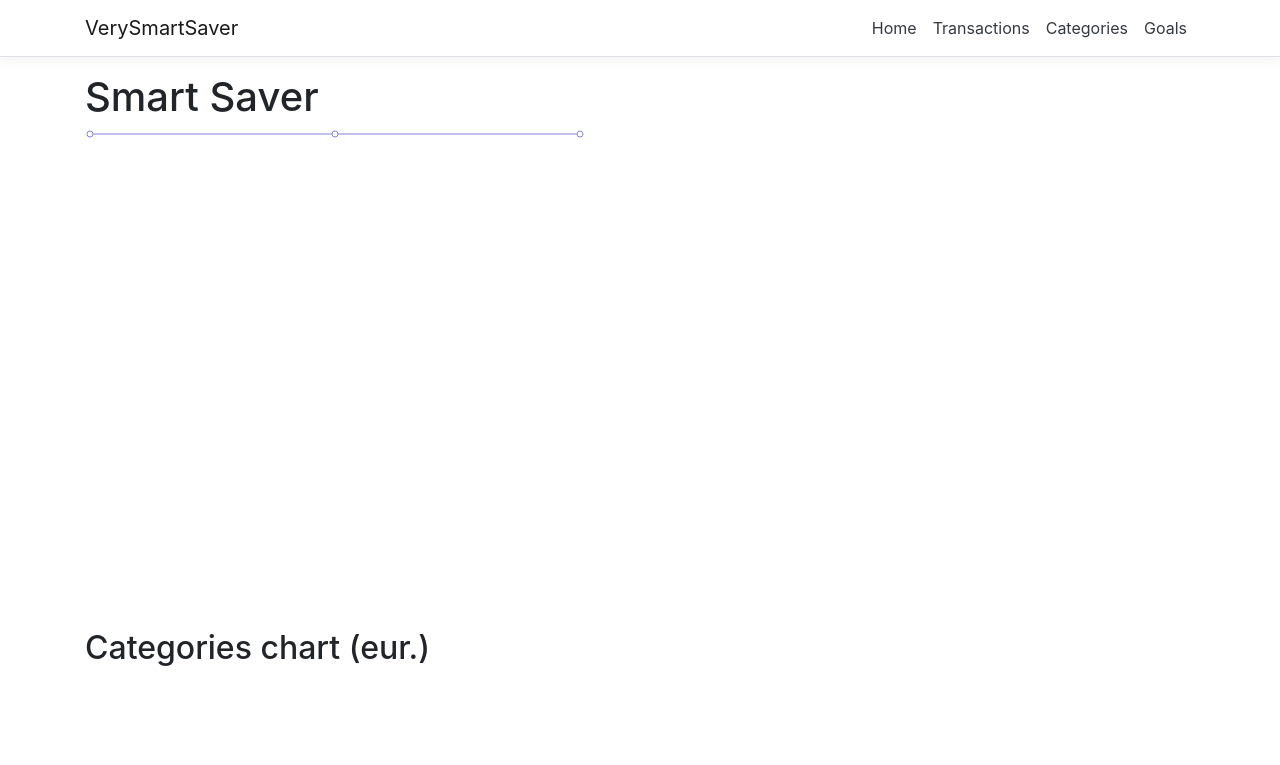
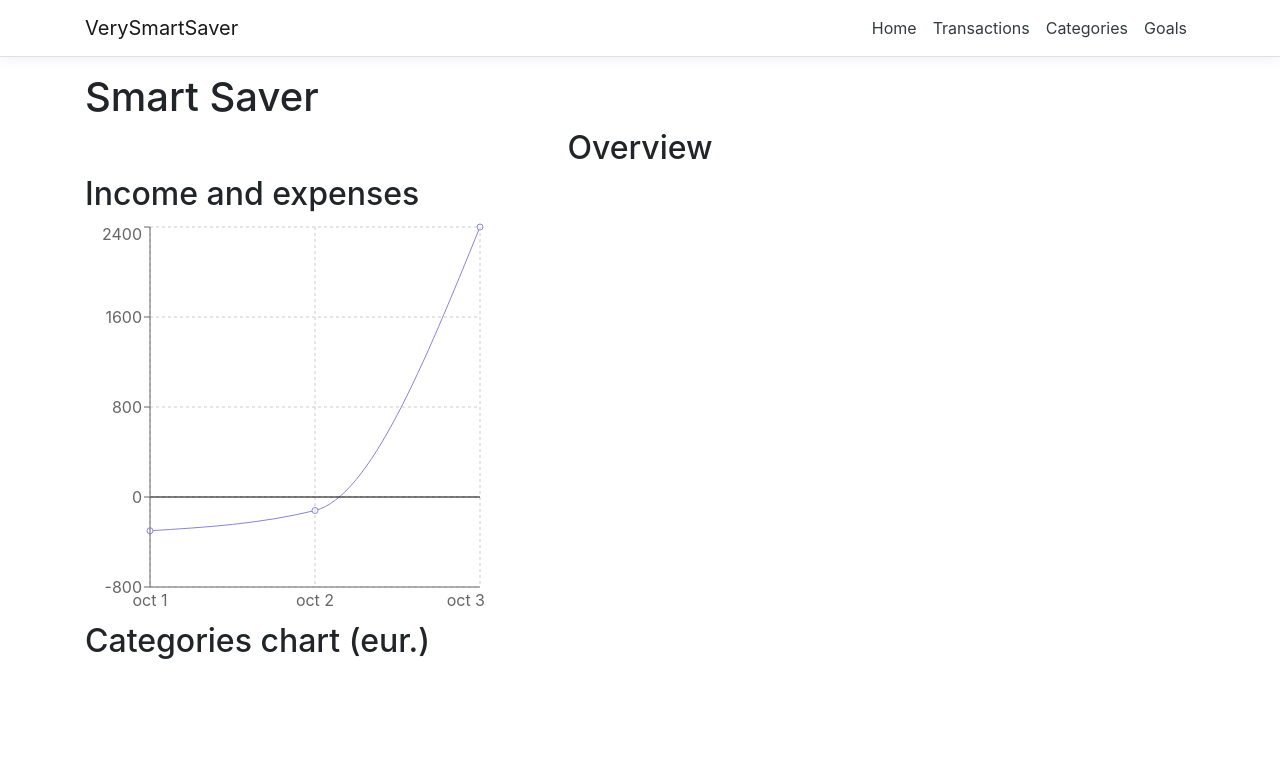
Before and after one commit to pozniakas/SmartSaver, a React (Create React App) app in the folder WebApplication/ClientApp/: page / in a window 1280 px wide. Shown: the top 765 px of the page. Built offline with nearby package versions, Linux system fonts and the light colour scheme.

Commit message:
Updated line chart

```diff
--- a/WebApplication/ClientApp/src/components/Home.js
+++ b/WebApplication/ClientApp/src/components/Home.js
@@ -1,5 +1,5 @@
 import React, { Component } from 'react';
-import { LineChart, Line } from 'recharts';
+import { LineChart, Line, CartesianGrid, XAxis, YAxis,ReferenceLine } from 'recharts';
 
 import {
   PieChart, Pie, Legend, Tooltip,
@@ -12,7 +12,11 @@ const data01 = [
   { name: 'Entertainment', value: 50 },
 ];
 
-const data = [{name: 'Page A', uv: 400, pv: 2400, amt: 2400},{name: 'Page A', uv: 400, pv: 2400, amt: 2400},{name: 'Page A', uv: 400, pv: 2400, amt: 2400}];
+const data = [
+  {name: 'oct 1', amt: -300},
+  {name: 'oct 2', amt: -120},
+  {name: 'oct 3', amt: 2400}
+];
 
 export class Home extends Component {
   static displayName = Home.name;
@@ -22,14 +26,23 @@ export class Home extends Component {
 
       <div className = "App">
         <h1>Smart Saver</h1>
-        <LineChart width={500} height={500} data={data}>
-        <Line type="monotone" dataKey="uv" stroke="#8884d8" />
+        <h2 style={{textAlignVertical: "center",textAlign: "center",}}>Overview</h2>
+
+        <h2>Income and expenses</h2>
+        <LineChart width={400} height={400} data={data} float="left">
+        <Line type="monotone" dataKey="amt" stroke="#8884d8" />
+        <CartesianGrid strokeDasharray="3 3" />
+        <Tooltip />
+        <XAxis dataKey="name" tickLine={false} />
+        <ReferenceLine y={0} stroke="#000000" />
+        <YAxis />
         </LineChart>
+
         <h2>Categories chart (eur.)</h2>
         <PieChart width={400} height={400}>
         <Pie dataKey="value" isAnimationActive={false} data={data01} cx={200} cy={200} outerRadius={80} fill="#8884d8" label />
         <Tooltip />
-      </PieChart>
+        </PieChart>
       <script src="./app.js"></script>
       </div>
     );
```
